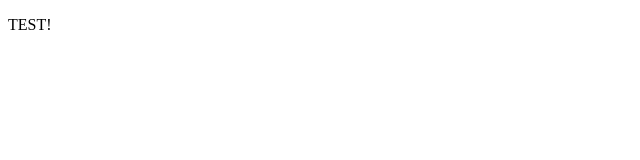
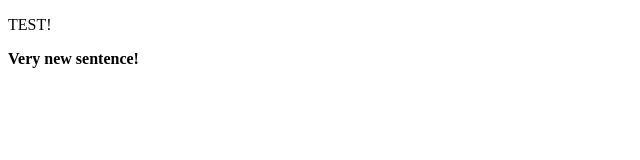
Before and after one commit to AleksandarTech/practice-repo2, a plain HTML site: page github_prac/index.html in a window 1280 px wide. Shown: the whole page, without its empty margins (0-640 px from the left). Drawn offline with Linux system fonts and the light colour scheme.

Commit message:
edited html file

```diff
--- a/github_prac/index.html
+++ b/github_prac/index.html
@@ -8,5 +8,6 @@
 </head>
 <body>
     <p>TEST!</p>
+    <b>Very new sentence!</b>
 </body>
 </html>
```
